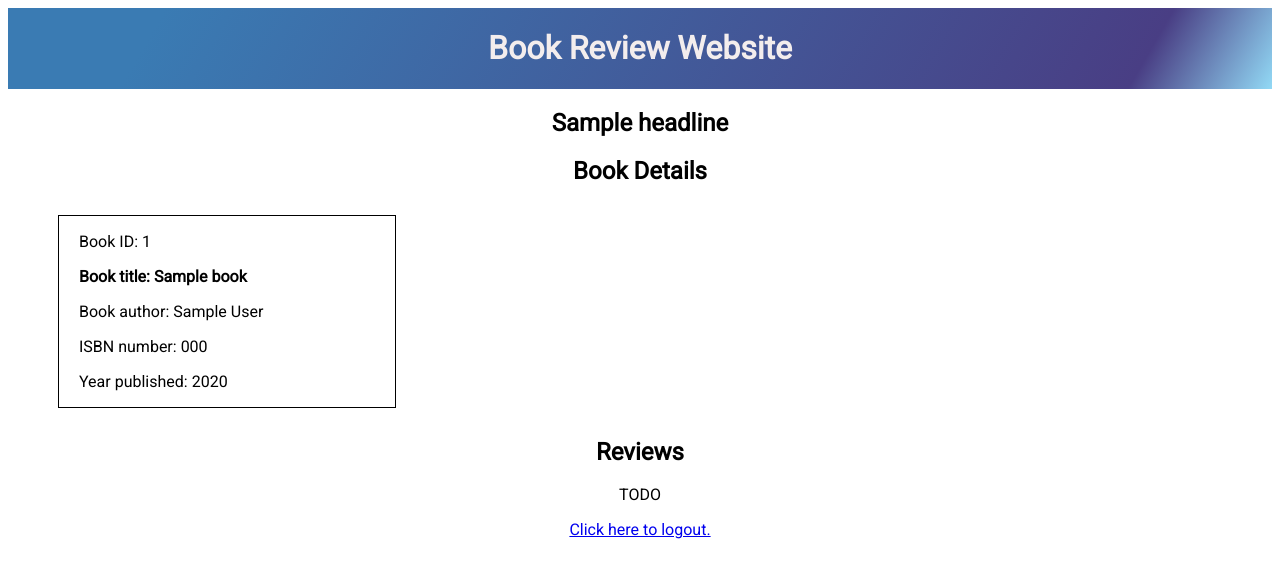
After one commit to betty-van/book-review-app, a Flask app: template templates/bookdetails.html in a window 1280 px wide. The commit adds this page. Shown: the top 578 px of the page. Run offline with Flask 2, Linux system fonts and the light colour scheme; the template is opened without the code that fills it: most values are stand-ins (such as "Sample title", 1, 10 or a date in 2020).

Commit message:
Now has each book page individually

```diff
--- a/app.py
+++ b/app.py
@@ -98,3 +98,16 @@ def is_registered():
         headline="Successful registration. Please log in by clicking the link below to be redirected back to the home page."
         return render_template("registrationsuccess.html", headline=headline, name=name,  password=password)
     db.commit()
+
+@app.route("/bookdetails/<int:book_id>")
+def bookdetails(book_id):
+    # List all details about a single book
+
+    # Make sure book exists by its book_id
+    book = db.execute("SELECT * FROM books WHERE id = :id", {"id": book_id}).fetchone()
+    if book is None:
+        headline = "Book not found."
+        return render_template("error.html", headline=headline)
+
+    # Get book details & render onto page
+    return render_template("bookdetails.html", book=book)
--- /dev/null
+++ b/templates/bookdetails.html
@@ -0,0 +1,22 @@
+{% extends "layout.html" %}
+
+    <!-- Body -->
+    {% block body %}
+    <!-- Book Details -->
+    <h2>Book Details</h2>
+
+    <ul>
+        <li>
+            <p>Book ID: {{ book.id }}</p>
+            <p><b>Book title: {{ book.title }}</b></p>
+            <p>Book author: {{ book.author }}</p>
+            <p>ISBN number: {{ book.isbn }}</p>
+            <p>Year published: {{ book.year }}</p>
+        </li>
+    </ul>
+
+    <h2>Reviews</h2>
+    <p>TODO</p>
+
+    <a href="{{ url_for('logout') }}">Click here to logout.</a><br>
+    {% endblock %}
--- a/templates/search-result.html
+++ b/templates/search-result.html
@@ -12,10 +12,10 @@
                 <p><b>Book title: {{ book.title }}</b></p>
                 <p>Book author: {{ book.author }}</p>
                 <p>ISBN number: {{ book.isbn }}</p>
+                <a href="{{ url_for('bookdetails', book_id=book.id) }}">Click here to more information.</a>
             </li>
         {% endfor %}
     </ul>
 
     <a href="{{ url_for('logout') }}">Click here to logout.</a><br>
-    <a href="{{ url_for('search') }}">Click  here to go back to search.</a>
     {% endblock %}
```
